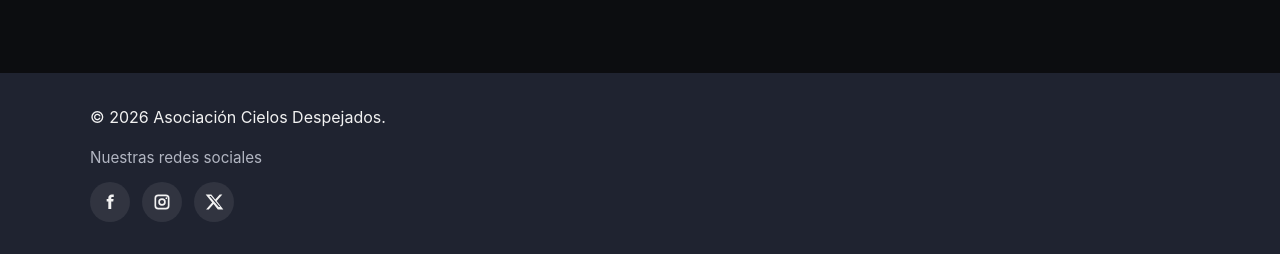
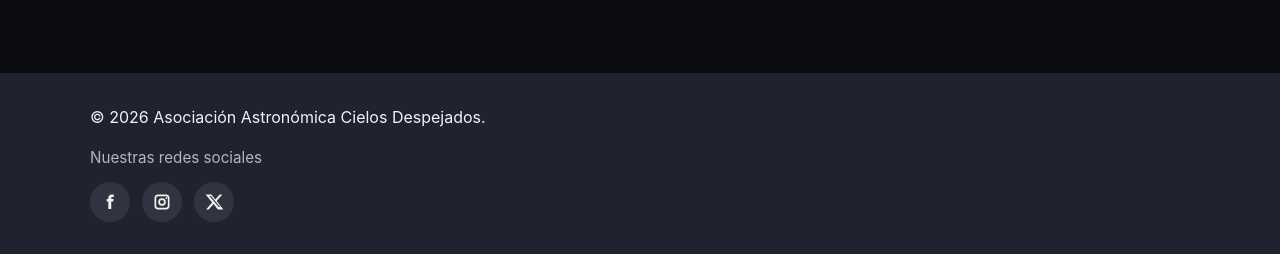
Before and after one commit to GonzalezFJR/CDweb, a FastAPI app: page /asociate in a window 1280 px wide. Shown: the part 1406-1660 px from the top of the page. Run offline with FastAPI, Linux system fonts and the light colour scheme; parts of the project's set-up code (start-up, migrations or seed data) failed here and were passed over.

Commit message:
Changing title

```diff
--- a/app/templates/base.html
+++ b/app/templates/base.html
@@ -45,7 +45,7 @@
 
   <footer class="site-footer">
     <div class="container">
-      <p>© 2026 Asociación Cielos Despejados.</p>
+      <p>© 2026 Asociación Astronómica Cielos Despejados.</p>
       <div class="social-footer">
         <span class="social-footer__label">Nuestras redes sociales</span>
         <div class="social-links">
--- a/app/templates/index.html
+++ b/app/templates/index.html
@@ -4,7 +4,7 @@
 <section class="hero">
   <div class="hero-slider{% if not home_images %} hero-placeholder{% endif %}" data-images='{{ home_images | tojson }}'>
     <div class="hero-overlay">
-      <h1>Asociación Cielos Despejados</h1>
+      <h1>Asociación Astronómica Cielos Despejados</h1>
       {% if not home_images %}
       <p class="hero-helper">Añade imágenes en <strong>/static/pics/home/</strong> para activar la galería.</p>
       {% endif %}
```
